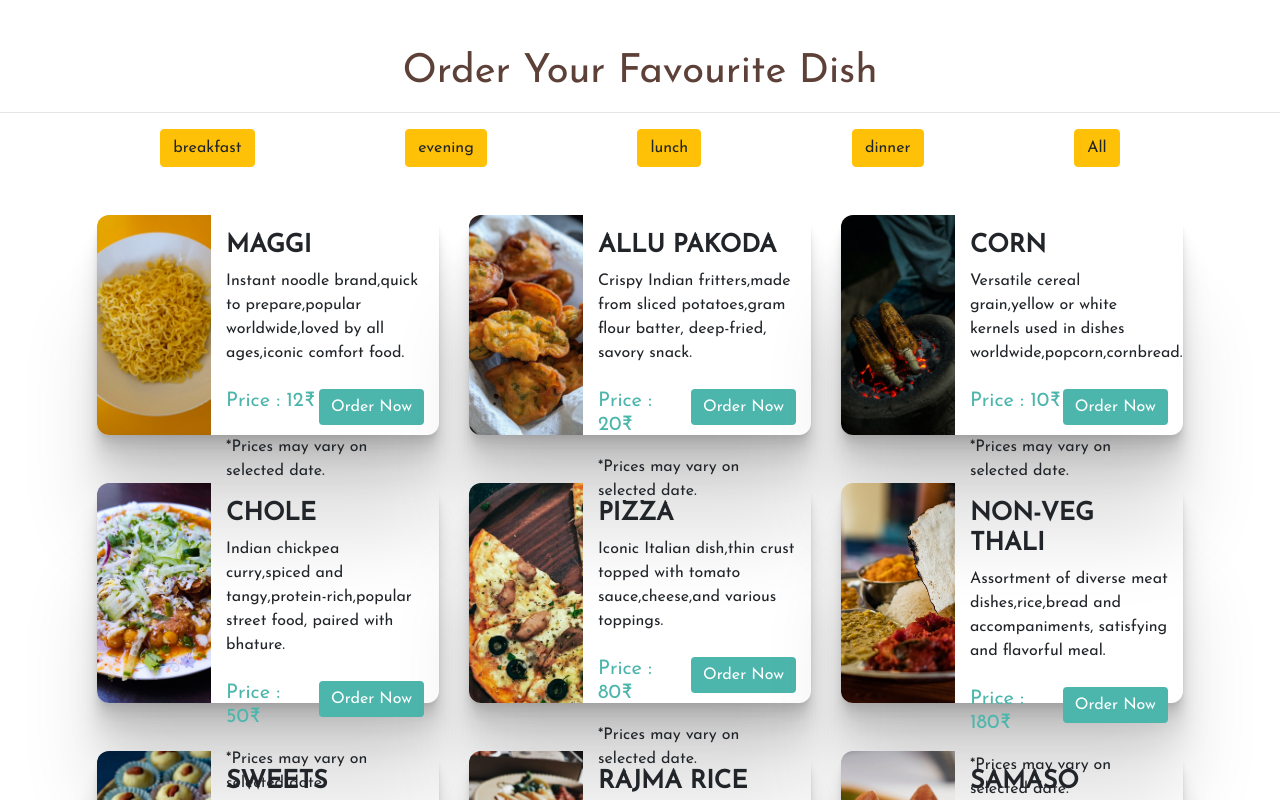
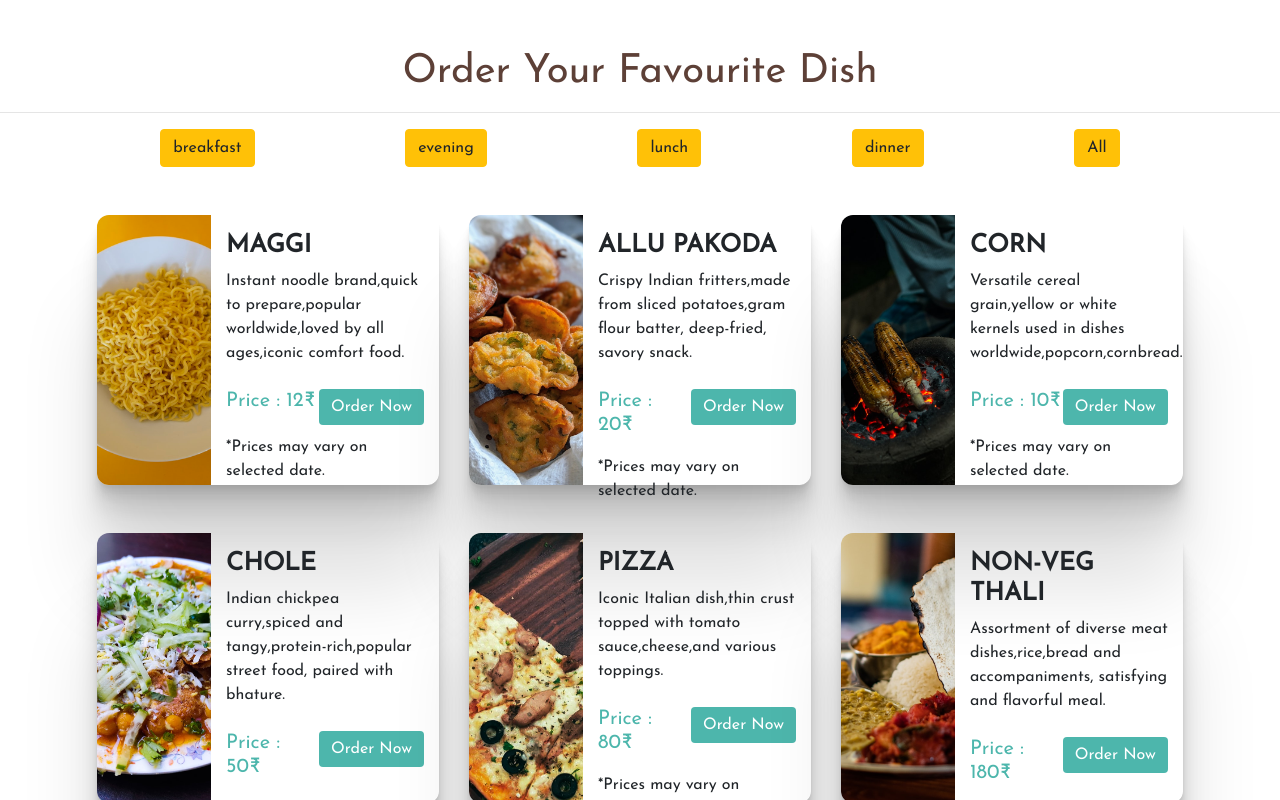
Before and after one commit to AkshayBora/FilterImageGallery, a React (Vite) app: page / in a window 1280 px wide. Shown: the top 800 px of the page. Built offline with nearby package versions, Linux system fonts and the light colour scheme.

Commit message:
adding more details

```diff
--- a/src/components/TabMenu/tabs.css
+++ b/src/components/TabMenu/tabs.css
@@ -9,7 +9,7 @@
 }
 
 .Item-inside {
-  height: 220px;
+  height: 270px;
   border-radius: 12px;
   box-shadow: 0 2.8px 2.2px rgba(0, 0, 0, 0.034),
     0 6.7px 5.3px rgba(0, 0, 0, 0.048), 0 12.5px 10px rgba(0, 0, 0, 0.06),
@@ -34,7 +34,7 @@ img {
 }
 
 .img-fluid {
-  height: 220px;
+  height: 270px;
 }
 
 .main-title h1 {
```
